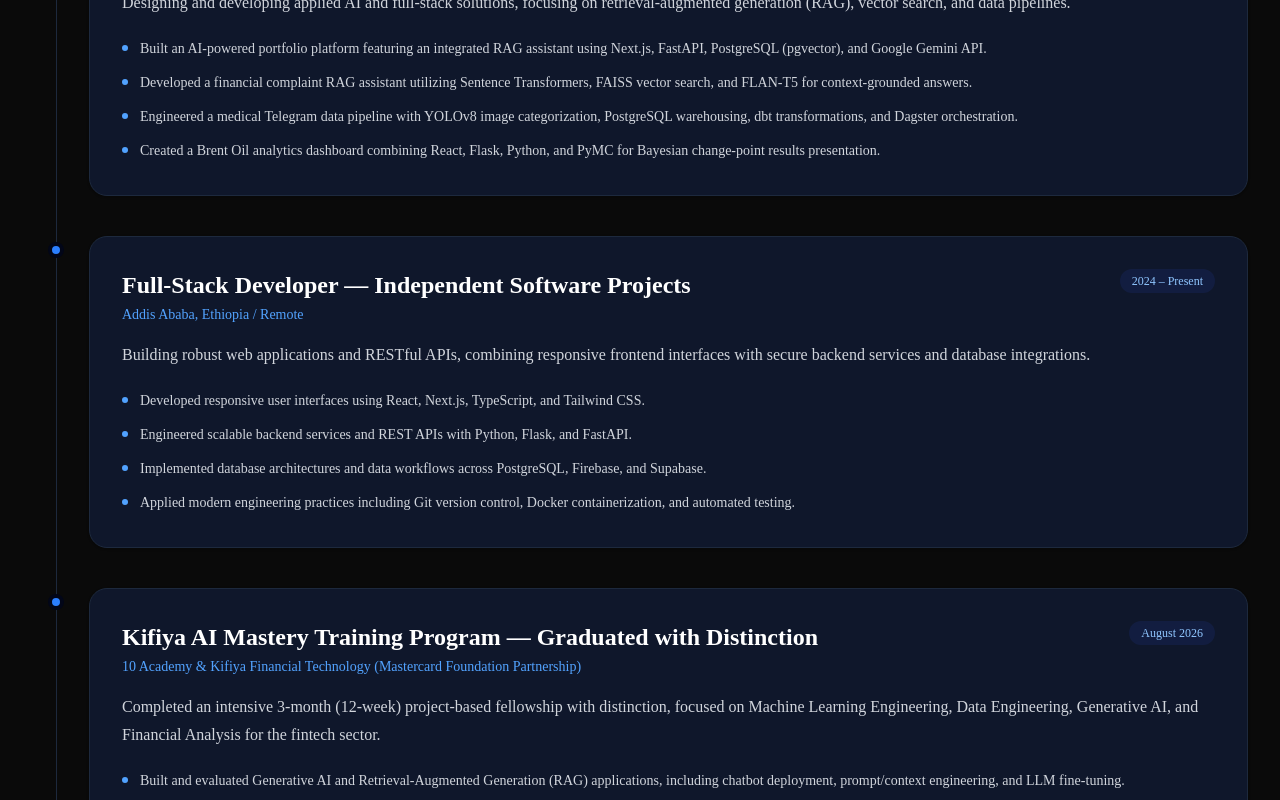
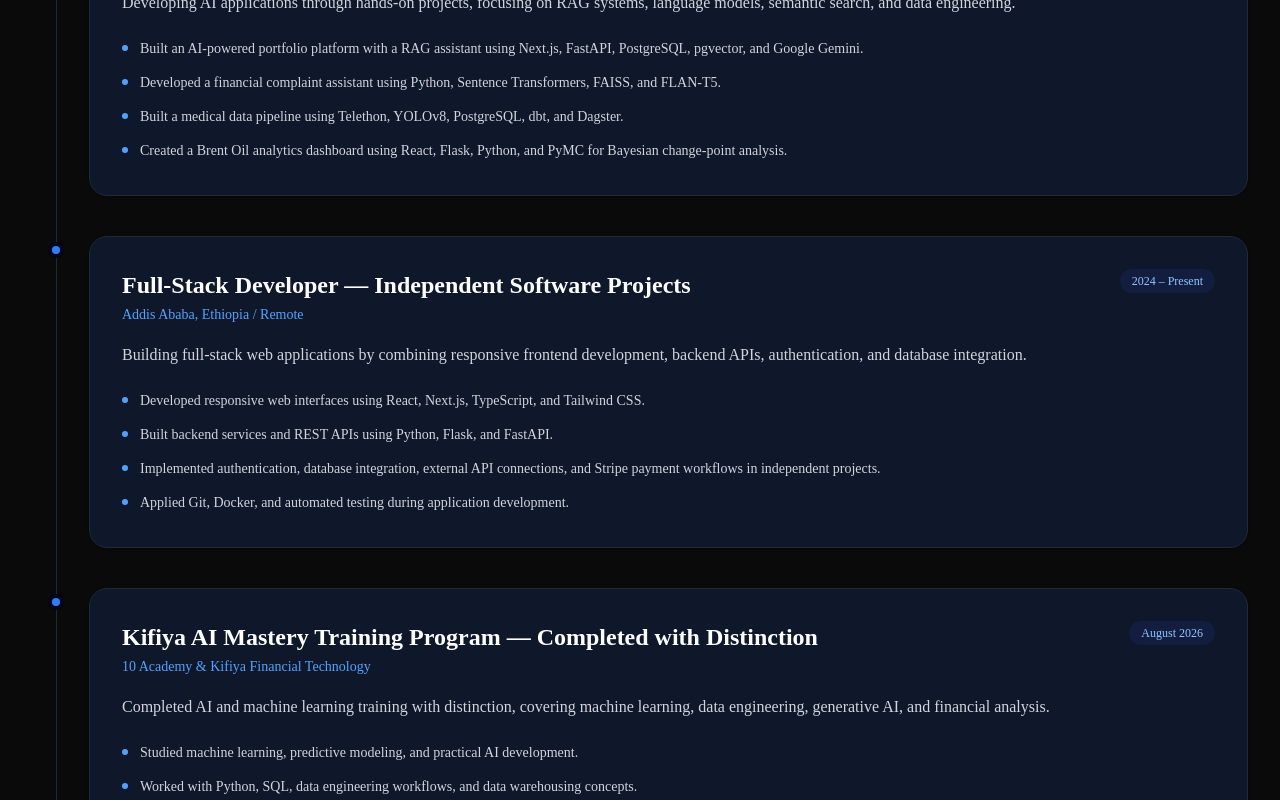
Before and after one commit to hawaebrahimhamid/ai-portfolio, a Next.js app: page / in a window 1280 px wide. Shown: the part 3800-4600 px from the top of the page. Built offline with nearby package versions, Linux system fonts and the light colour scheme; no server answers.

Commit message:
Improve experience section for recruiter readability

```diff
--- a/src/components/Experience.tsx
+++ b/src/components/Experience.tsx
@@ -1,3 +1,4 @@
+
 import { FiExternalLink } from "react-icons/fi";
 
 interface ExperienceItem {
@@ -15,12 +16,12 @@ const experiences: ExperienceItem[] = [
     period: "May 2026 – Present",
     location: "Addis Ababa, Ethiopia / Remote",
     description:
-      "Designing and developing applied AI and full-stack solutions, focusing on retrieval-augmented generation (RAG), vector search, and data pipelines.",
+      "Developing AI applications through hands-on projects, focusing on RAG systems, language models, semantic search, and data engineering.",
     highlights: [
-      "Built an AI-powered portfolio platform featuring an integrated RAG assistant using Next.js, FastAPI, PostgreSQL (pgvector), and Google Gemini API.",
-      "Developed a financial complaint RAG assistant utilizing Sentence Transformers, FAISS vector search, and FLAN-T5 for context-grounded answers.",
-      "Engineered a medical Telegram data pipeline with YOLOv8 image categorization, PostgreSQL warehousing, dbt transformations, and Dagster orchestration.",
-      "Created a Brent Oil analytics dashboard combining React, Flask, Python, and PyMC for Bayesian change-point results presentation.",
+      "Built an AI-powered portfolio platform with a RAG assistant using Next.js, FastAPI, PostgreSQL, pgvector, and Google Gemini.",
+      "Developed a financial complaint assistant using Python, Sentence Transformers, FAISS, and FLAN-T5.",
+      "Built a medical data pipeline using Telethon, YOLOv8, PostgreSQL, dbt, and Dagster.",
+      "Created a Brent Oil analytics dashboard using React, Flask, Python, and PyMC for Bayesian change-point analysis.",
     ],
   },
   {
@@ -28,25 +29,25 @@ const experiences: ExperienceItem[] = [
     period: "2024 – Present",
     location: "Addis Ababa, Ethiopia / Remote",
     description:
-      "Building robust web applications and RESTful APIs, combining responsive frontend interfaces with secure backend services and database integrations.",
+      "Building full-stack web applications by combining responsive frontend development, backend APIs, authentication, and database integration.",
     highlights: [
-      "Developed responsive user interfaces using React, Next.js, TypeScript, and Tailwind CSS.",
-      "Engineered scalable backend services and REST APIs with Python, Flask, and FastAPI.",
-      "Implemented database architectures and data workflows across PostgreSQL, Firebase, and Supabase.",
-      "Applied modern engineering practices including Git version control, Docker containerization, and automated testing.",
+      "Developed responsive web interfaces using React, Next.js, TypeScript, and Tailwind CSS.",
+      "Built backend services and REST APIs using Python, Flask, and FastAPI.",
+      "Implemented authentication, database integration, external API connections, and Stripe payment workflows in independent projects.",
+      "Applied Git, Docker, and automated testing during application development.",
     ],
   },
   {
-    role: "Kifiya AI Mastery Training Program — Graduated with Distinction",
+    role: "Kifiya AI Mastery Training Program — Completed with Distinction",
     period: "August 2026",
-    location: "10 Academy & Kifiya Financial Technology (Mastercard Foundation Partnership)",
+    location: "10 Academy & Kifiya Financial Technology",
     description:
-      "Completed an intensive 3-month (12-week) project-based fellowship with distinction, focused on Machine Learning Engineering, Data Engineering, Generative AI, and Financial Analysis for the fintech sector.",
+      "Completed AI and machine learning training with distinction, covering machine learning, data engineering, generative AI, and financial analysis.",
     certificateUrl: "/certificates/kifiya-ai-mastery.pdf",
     highlights: [
-      "Built and evaluated Generative AI and Retrieval-Augmented Generation (RAG) applications, including chatbot deployment, prompt/context engineering, and LLM fine-tuning.",
-      "Engineered scalable ETL/ELT pipelines, dbt transformations, and data warehouses using advanced Python and SQL.",
-      "Applied machine learning, predictive modeling, time-series analysis, and MLOps workflows (Docker, CI/CD, unit testing, DVC, MLFlow) across fintech projects.",
+      "Studied machine learning, predictive modeling, and practical AI development.",
+      "Worked with Python, SQL, data engineering workflows, and data warehousing concepts.",
+      "Explored RAG systems, generative AI, and financial analysis applications.",
     ],
   },
 ];
@@ -57,8 +58,8 @@ export default function Experience() {
       id="experience"
       className="border-t border-gray-200 py-20 dark:border-slate-800 sm:py-24"
     >
-      {/* Container width matched with other standard sections (max-w-7xl) and left-aligned header */}
       <div className="mx-auto max-w-7xl px-6 lg:px-8">
+        {/* Section heading */}
         <div className="max-w-3xl">
           <p className="text-sm font-semibold uppercase tracking-[0.15em] text-blue-600 dark:text-blue-400">
             My Background
@@ -74,14 +75,15 @@ export default function Experience() {
           </p>
         </div>
 
-        {/* Timeline Layout aligned cleanly across the section */}
-        <div className="mt-12 relative border-l border-gray-200 dark:border-slate-800 ml-4 sm:ml-6 space-y-10">
+        {/* Experience timeline */}
+        <div className="relative ml-4 mt-12 space-y-10 border-l border-gray-200 dark:border-slate-800 sm:ml-6">
           {experiences.map((experience) => (
             <div key={experience.role} className="relative pl-6 sm:pl-8">
-              {/* Timeline Bullet Node */}
+              {/* Timeline marker */}
               <div className="absolute -left-[9px] top-1.5 h-4 w-4 rounded-full border-4 border-white bg-blue-600 dark:border-slate-950 dark:bg-blue-500" />
 
               <div className="rounded-2xl border border-gray-200 bg-white p-6 shadow-sm dark:border-slate-800 dark:bg-slate-900 sm:p-8">
+                {/* Role and period */}
                 <div className="flex flex-col gap-2 sm:flex-row sm:items-start sm:justify-between">
                   <div>
                     <h3 className="text-xl font-semibold text-gray-900 dark:text-white sm:text-2xl">
@@ -98,10 +100,12 @@ export default function Experience() {
                   </span>
                 </div>
 
+                {/* Description */}
                 <p className="mt-4 text-sm leading-7 text-gray-600 dark:text-gray-300 sm:text-base">
                   {experience.description}
                 </p>
 
+                {/* Key contributions */}
                 <ul className="mt-5 space-y-2.5">
                   {experience.highlights.map((highlight) => (
                     <li
@@ -114,6 +118,7 @@ export default function Experience() {
                   ))}
                 </ul>
 
+                {/* Certificate */}
                 {experience.certificateUrl && (
                   <div className="mt-6 border-t border-gray-100 pt-4 dark:border-slate-800">
                     <a
```
